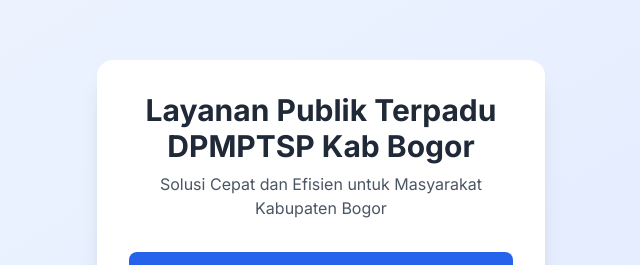
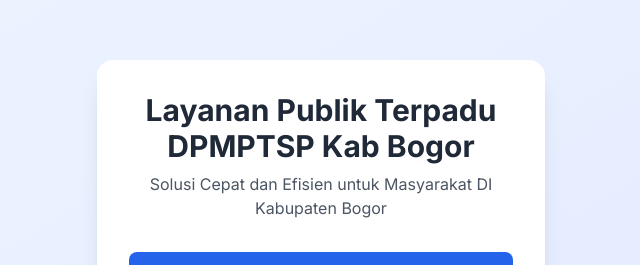
Before and after one commit to rvilothra/workshop-diskominfo-development, a Next.js app: page / in a window 1280 px wide. Shown: the part 134-399 px from the top of the page, without its empty margins (319-959 px from the left). Built offline with nearby package versions, Linux system fonts and the light colour scheme.

Commit message:
merubah teks

```diff
--- a/app/page.jsx
+++ b/app/page.jsx
@@ -11,7 +11,7 @@
             Layanan Publik Terpadu DPMPTSP Kab Bogor
           </h1>
           <p className="text-gray-600">
-            Solusi Cepat dan Efisien untuk Masyarakat Kabupaten Bogor
+            Solusi Cepat dan Efisien untuk Masyarakat DI Kabupaten Bogor
           </p>
         </div>
 
```
